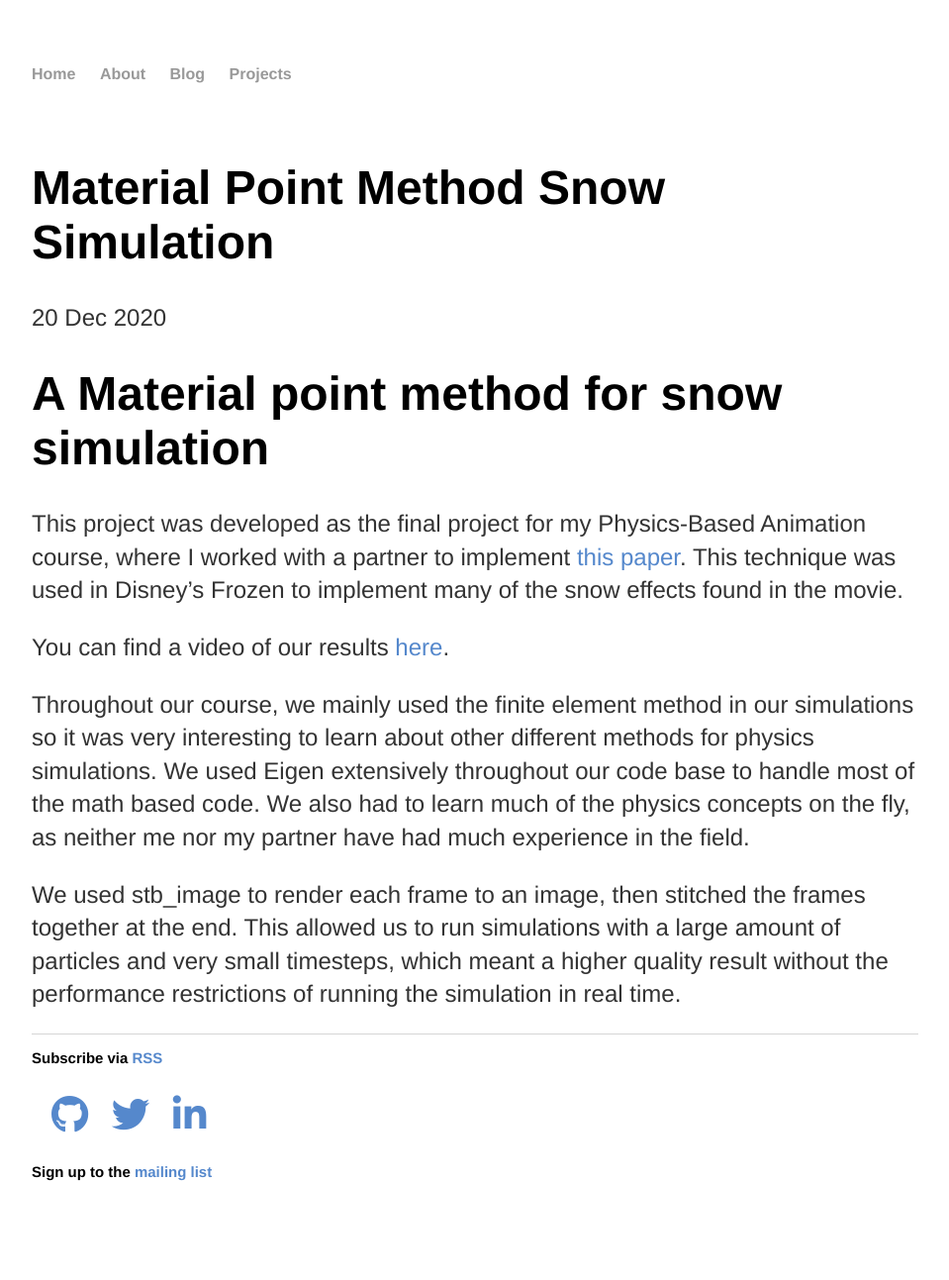
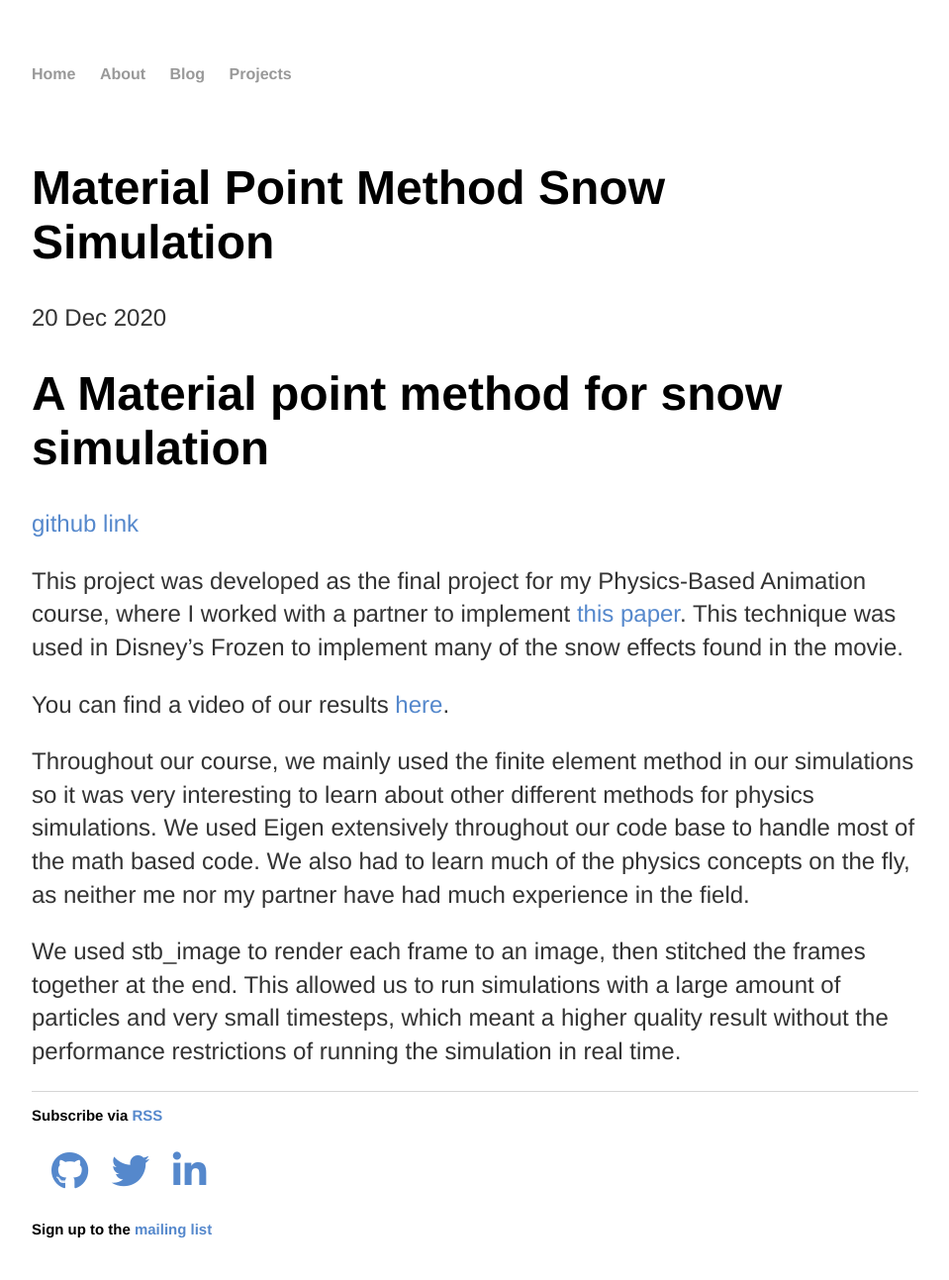
Before and after one commit to ianw3214/ianw3214.github.io, a Jekyll site: the page built from _posts/2000-01-01-snow-simulation.md, in a window 1280 px wide. Shown: the whole page at 99% size, without its empty margins (160-1119 px from the left). Built offline with Jekyll 4.4.1, drawn with Linux system fonts in a browser that asks for light colours; nearby versions of some CDN libraries; a script that is not in the unit is left out; before the commit the page ends 1235 px from its top, so only the background shows below that.

Commit message:
Fix formatting

```diff
--- a/_posts/2000-01-01-snow-simulation.md
+++ b/_posts/2000-01-01-snow-simulation.md
@@ -11,6 +11,8 @@ description: A material point method for snow simulation - University of Califor
 
 # A Material point method for snow simulation
 
+[github link](https://github.com/ianw3214/MPM-snow-simulation)
+
 This project was developed as the final project for my Physics-Based Animation course, where I worked with a partner to implement [this paper](https://www.math.ucla.edu/~jteran/papers/SSCTS13.pdf). This technique was used in Disney's Frozen to implement many of the snow effects found in the movie.
 
 You can find a video of our results [here](https://www.youtube.com/watch?v=ZQy6bHo0ImQ&ab_channel=IanWang).
```
Also changed, not shown: _posts/2000-01-01-null-injection.md (line endings or trailing spaces), _posts/2000-01-01-wyverns-nest.md (line endings or trailing spaces).
